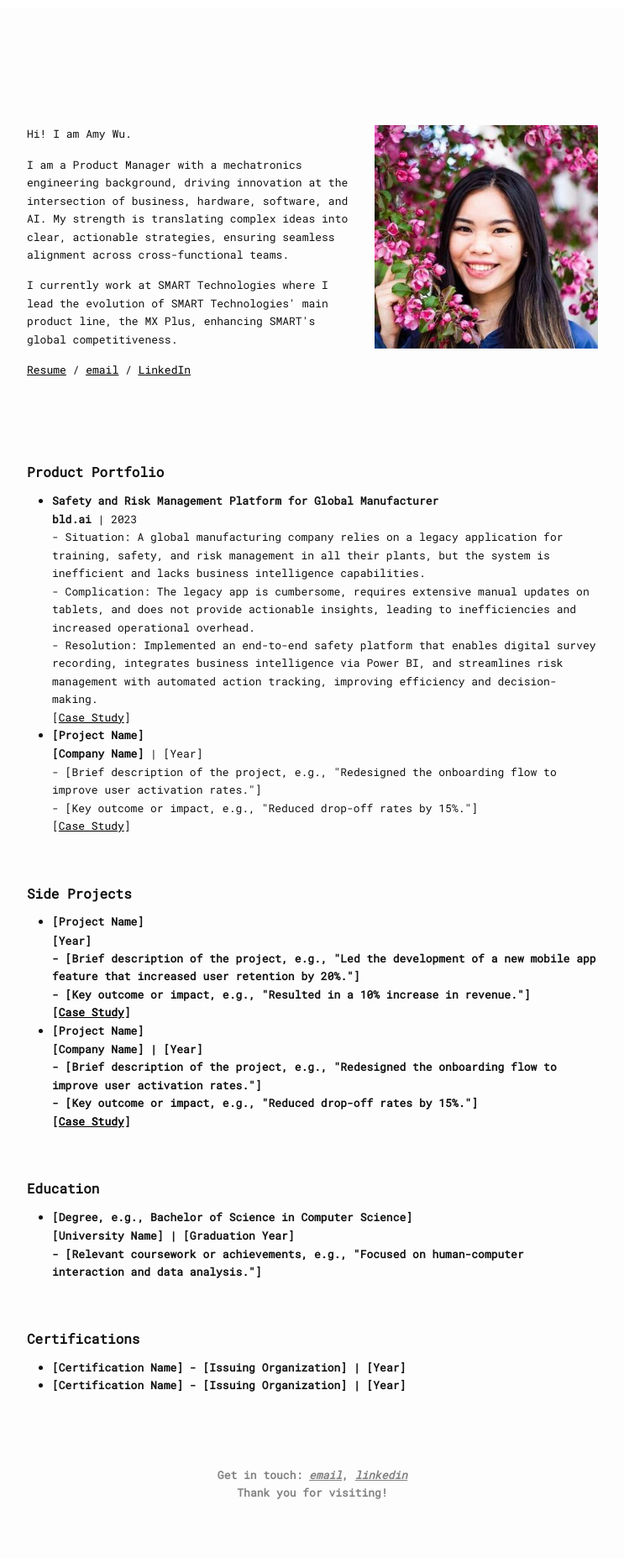
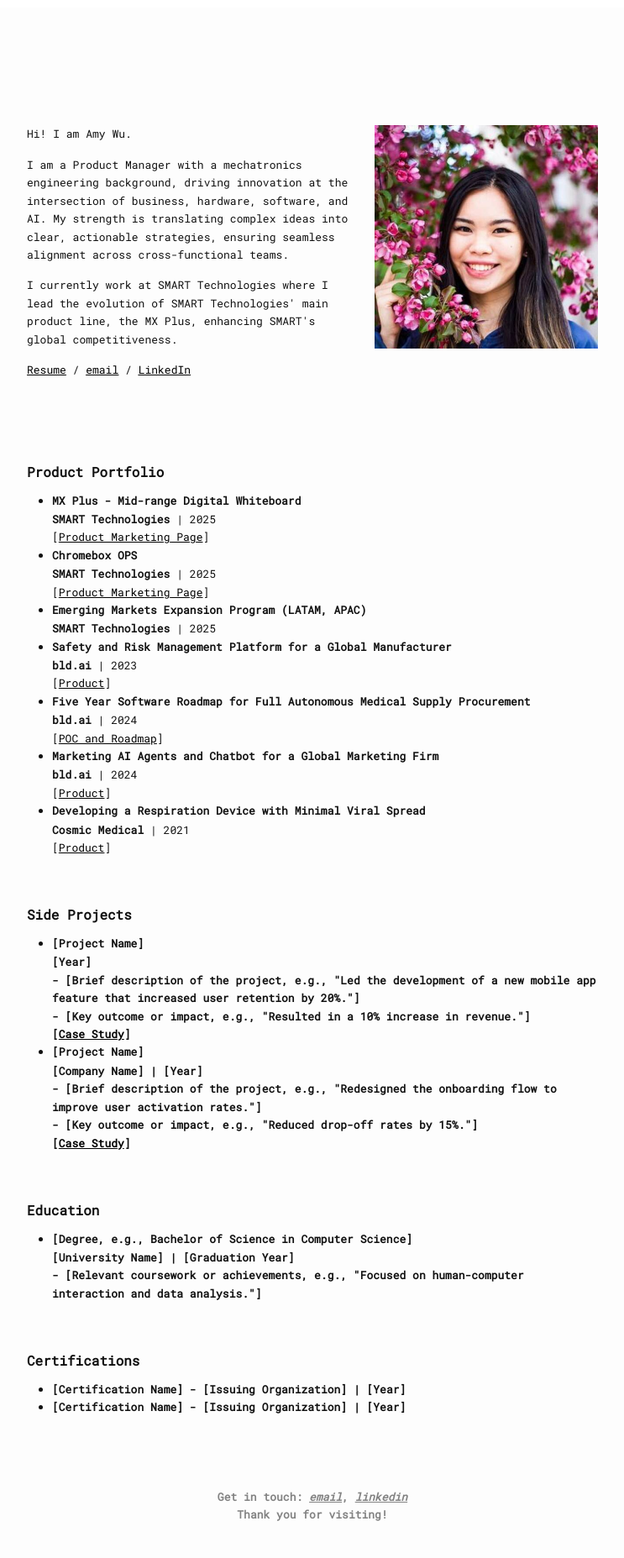
Before and after one commit to amywanwu/amywanwu.github.io, a Jekyll site: the page built from index.html, in a window 1280 px wide. Shown: the whole page at 84% size, without its empty margins (268-1011 px from the left). Built offline with Jekyll 4.4.1, drawn with Linux system fonts in a browser that asks for light colours; before the commit the page ends 1829 px from its top, so only the background shows below that.

Commit message:
Update index.html
Added product portfolio

```diff
--- a/index.html
+++ b/index.html
@@ -71,20 +71,40 @@
 <h2>Product Portfolio</h2>
 <ul>
     <li>
-        <h4>Safety and Risk Management Platform for Global Manufacturer</h4>
-        <strong>bld.ai</strong> | 2023<br>
-        - Situation: A global manufacturing company relies on a legacy application for training, safety, and risk management in all their plants, but the system is inefficient and lacks business intelligence capabilities.<br>
-        - Complication: The legacy app is cumbersome, requires extensive manual updates on tablets, and does not provide actionable insights, leading to inefficiencies and increased operational overhead.<br>
-        - Resolution: Implemented an end-to-end safety platform that enables digital survey recording, integrates business intelligence via Power BI, and streamlines risk management with automated action tracking, improving efficiency and decision-making.<br>
-        [<a href="[project link]">Case Study</a>]
+        <h4>MX Plus - Mid-range Digital Whiteboard</h4>
+        <strong>SMART Technologies</strong> | 2025<br>
+        [<a href="[project link]">Product Marketing Page</a>]
     </li>
     <li>
-        <h4>[Project Name]</h4>
-        <strong>[Company Name]</strong> | [Year]<br>
-        - [Brief description of the project, e.g., "Redesigned the onboarding flow to improve user activation rates."]<br>
-        - [Key outcome or impact, e.g., "Reduced drop-off rates by 15%."]<br>
-        [<a href="[project link]">Case Study</a>]
+        <h4>Chromebox OPS</h4>
+        <strong>SMART Technologies</strong> | 2025<br>
+        [<a href="[project link]">Product Marketing Page</a>]
     </li>
+    <li>
+        <h4>Emerging Markets Expansion Program (LATAM, APAC)</h4>
+        <strong>SMART Technologies</strong> | 2025<br>
+    </li>
+    <li>
+        <h4>Safety and Risk Management Platform for a Global Manufacturer</h4>
+        <strong>bld.ai</strong> | 2023<br>
+        [<a href="[project link]">Product</a>]
+    </li>
+    <li>
+        <h4>Five Year Software Roadmap for Full Autonomous Medical Supply Procurement</h4>
+        <strong>bld.ai</strong> | 2024<br>
+        [<a href="[project link]">POC and Roadmap</a>]
+    </li>
+    <li>
+        <h4>Marketing AI Agents and Chatbot for a Global Marketing Firm</h4>
+        <strong>bld.ai</strong> | 2024<br>
+        [<a href="[project link]">Product</a>]
+    </li>
+    <li>
+        <h4>Developing a Respiration Device with Minimal Viral Spread</h4>
+        <strong>Cosmic Medical</strong> | 2021<br>
+        [<a href="[project link]">Product</a>]
+    </li>
+
 </ul>
 
 <h2>Side Projects</h2>
```
